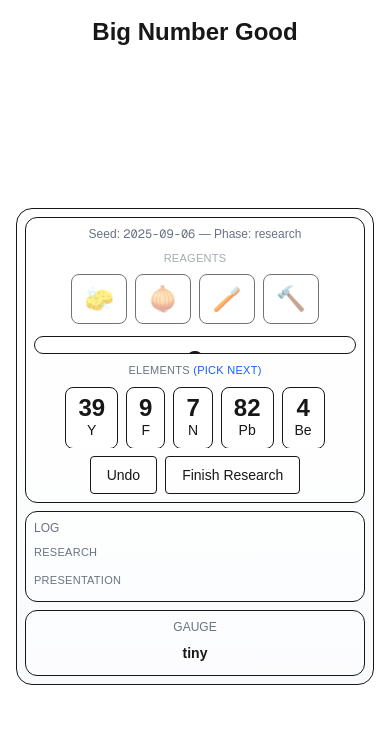
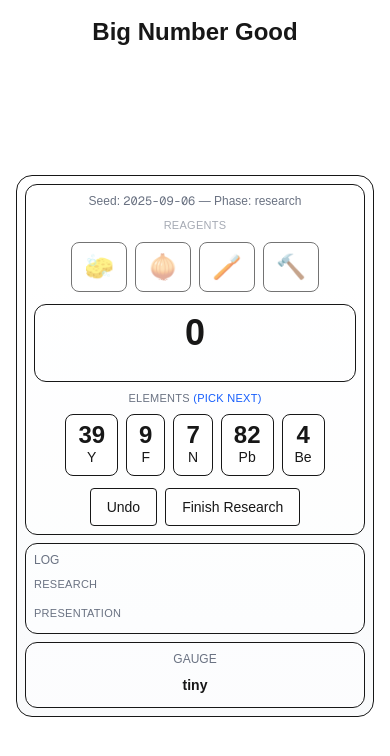
Before and after one commit to mt-quinn/bignumbergood, a Next.js app in the folder site/: page / in a window 390 px wide. Shown: the top 756 px of the page. Built offline with nearby package versions, Linux system fonts and the light colour scheme.

Commit message:
Mobile: allow playfield to grow vertically (no fixed aspect on small screens)

```diff
--- a/site/src/components/Playfield.tsx
+++ b/site/src/components/Playfield.tsx
@@ -14,11 +14,26 @@ export function Playfield() {
   })();
 
   const [size, setSize] = useState<{ width: number; height: number } | null>(null);
+  const [isLg, setIsLg] = useState(false);
+  useEffect(() => {
+    function checkBp() {
+      setIsLg(window.innerWidth >= 1024);
+    }
+    checkBp();
+    window.addEventListener("resize", checkBp);
+    return () => window.removeEventListener("resize", checkBp);
+  }, []);
+
   const desiredAspect = useMemo(() => {
     if (typeof window === "undefined") return 16 / 9;
-    return window.innerWidth >= 1024 ? 16 / 9 : 3 / 4;
+    return 16 / 9;
   }, []);
+
   useEffect(() => {
+    if (!isLg) {
+      setSize(null);
+      return;
+    }
     function update() {
       const padding = 16;
       const headerReserve = 72;
@@ -32,13 +47,13 @@ export function Playfield() {
     update();
     window.addEventListener("resize", update);
     return () => window.removeEventListener("resize", update);
-  }, [desiredAspect]);
+  }, [desiredAspect, isLg]);
 
   return (
-    <div className="mx-auto" style={{ width: size?.width, height: size?.height }}>
-      <div className="h-full w-full rounded-2xl border bg-gradient-to-b from-white to-gray-50 dark:from-zinc-900 dark:to-zinc-950 p-2 sm:p-4 overflow-hidden">
+    <div className="mx-auto w-full max-w-[900px]" style={isLg ? { width: size?.width, height: size?.height } : undefined}>
+      <div className={`rounded-2xl border bg-gradient-to-b from-white to-gray-50 dark:from-zinc-900 dark:to-zinc-950 p-2 sm:p-4 ${isLg ? "h-full" : ""}`}>
         {/* Mobile: flex column; Desktop: grid */}
-        <div className="h-full w-full flex flex-col lg:grid lg:grid-cols-[240px_1fr_200px] lg:grid-rows-1 gap-2 sm:gap-3 overflow-hidden">
+        <div className={`w-full ${isLg ? "h-full" : ""} flex flex-col lg:grid lg:grid-cols-[240px_1fr_200px] lg:grid-rows-1 gap-2 sm:gap-3 overflow-visible`}>
           {/* Log */}
           <aside className="order-2 lg:order-1 h-auto lg:h-full rounded-xl border bg-background/40 p-2 sm:p-3 overflow-auto min-h-0">
             <div className="text-xs uppercase text-gray-500 mb-2">Log</div>
@@ -65,9 +80,9 @@ export function Playfield() {
           </aside>
 
           {/* Play area */}
-          <main className="order-1 lg:order-2 flex-1 rounded-xl border bg-background/40 p-2 sm:p-3 flex flex-col min-h-0 overflow-hidden">
+          <main className="order-1 lg:order-2 flex-1 rounded-xl border bg-background/40 p-2 sm:p-3 flex flex-col min-h-0 overflow-visible lg:overflow-hidden">
             <div className="text-xs sm:text-sm text-gray-500 mb-2 text-center lg:text-left">Seed: <span className="font-mono">{daily.seed}</span> — Phase: {phase}</div>
-            <div className="flex-1 min-h-0 overflow-auto">
+            <div className="flex-1 min-h-0 overflow-visible lg:overflow-auto">
               <Crucible />
             </div>
             <div className="mt-2 sm:mt-3 flex gap-2 justify-center">
@@ -91,7 +106,6 @@ export function Playfield() {
           <aside className="order-3 lg:order-3 h-auto lg:h-full rounded-xl border bg-background/40 p-2 sm:p-3 flex flex-col items-center min-h-0 overflow-auto">
             <div className="text-xs sm:text-sm uppercase text-gray-500 mb-1 sm:mb-2">Gauge</div>
             <div className="w-full">
-              {/* Compact on mobile, full on lg */}
               <div className="block lg:hidden">
                 <Gauge value={finalSoFar} compact />
               </div>
```
